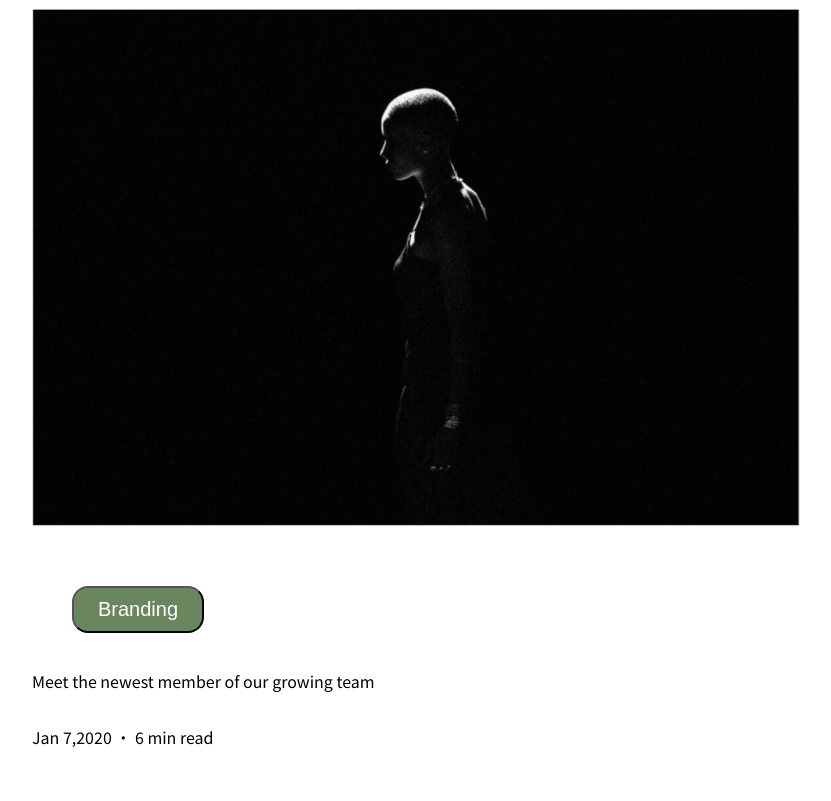
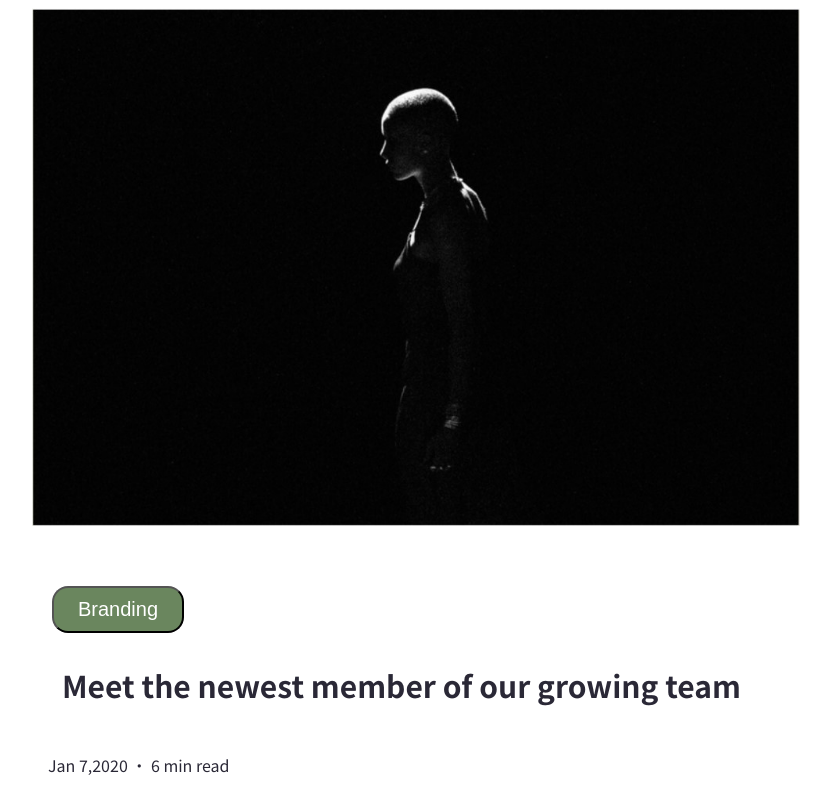
Before and after one commit to tanjamilisavljevic/end-of-field-challenge, a plain HTML site: page Interface1.html in a window 1280 px wide. Shown: the whole page, without its empty margins (224-1055 px from the left). Drawn offline with Linux system fonts and the light colour scheme.

Commit message:
Style elements

```diff
--- a/Interface1style.css
+++ b/Interface1style.css
@@ -9,6 +9,7 @@ body{
 }
 .buttoncontainer{
     display: flex;
+    max-width: 60vw;
 }
 .brandingbutton{
     background-color: #6a865e;
@@ -17,6 +18,17 @@ body{
     font-size: 20px;
     padding: 10px 24px;
     margin-top: 3em;
-    margin-bottom: 1em;
-    margin-left: 2em;
+    margin-left: 1em;
 }
+.description{
+    margin-left: 1em;
+    font-size: 30px;
+    font-weight: bolder;
+    color: #2a2836;
+    max-width: 60vw;
+}
+.info{
+    margin-left: 1em;
+    color: #2a2836;
+    max-width: 60vw;
+}
```
